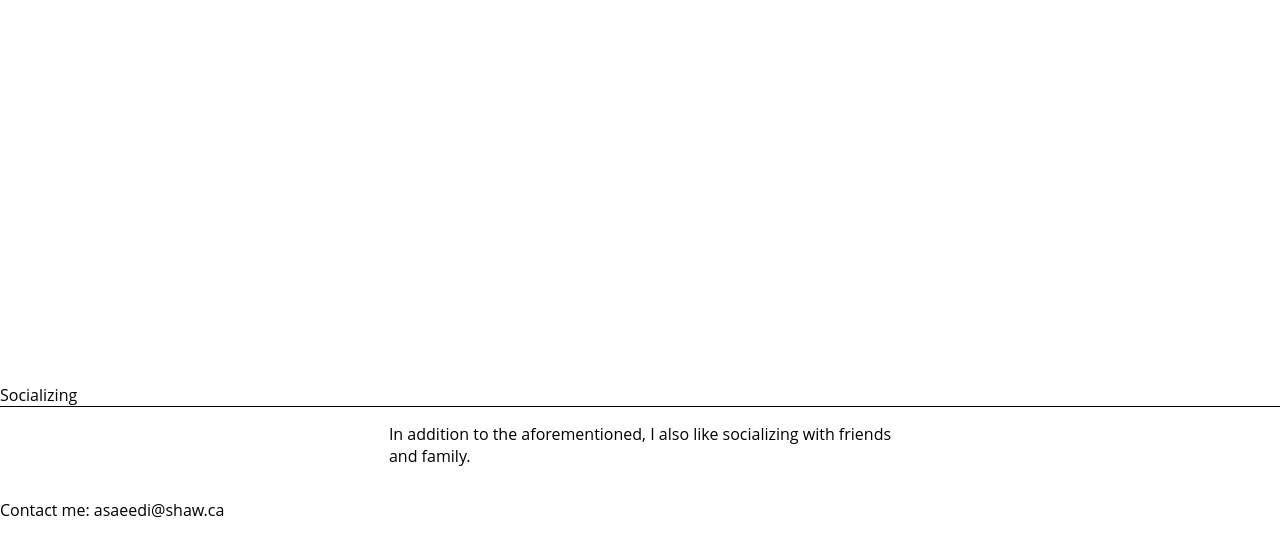
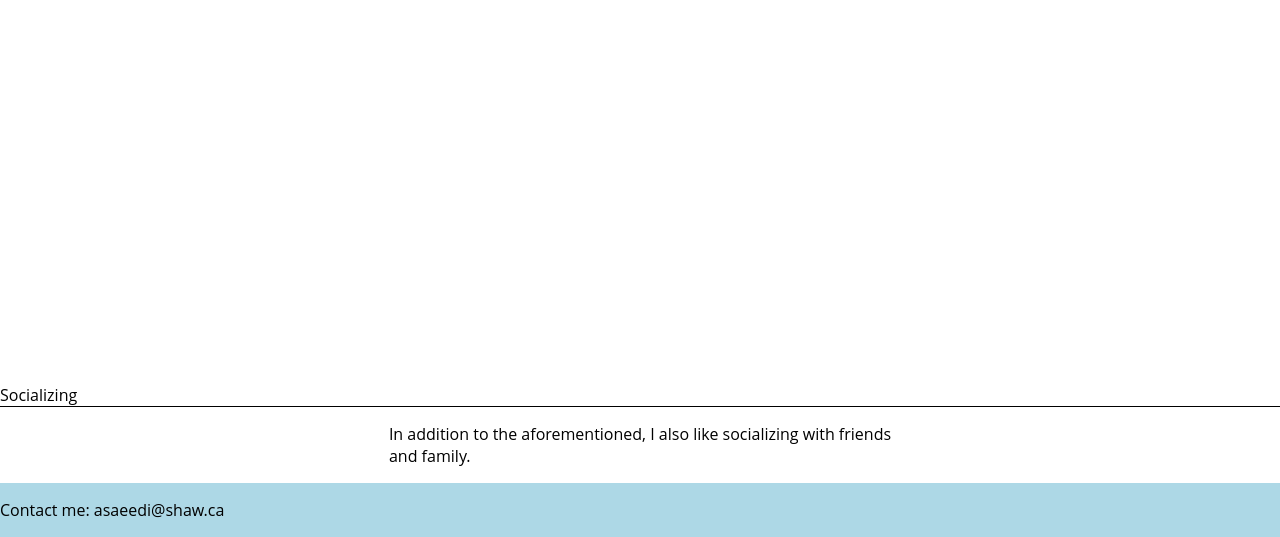
Before and after one commit to ramyar4321/personal-website, a plain HTML site: page pages/aboutme.html in a window 1280 px wide. Shown: the part 1520-2057 px from the top of the page. Drawn offline with Linux system fonts and the light colour scheme.

Commit message:
Moved footer css from home to common_style

```diff
--- a/css/common_styles.css
+++ b/css/common_styles.css
@@ -37,3 +37,10 @@ header a {
 header a:hover {
     text-decoration: underline;
 }
+
+.contact {
+    margin: auto 0;
+    background-color: lightblue;
+    text-decoration: none;
+    flex-grow: 1;
+}
--- a/css/home.css
+++ b/css/home.css
@@ -25,10 +25,3 @@
     font-size: 20px;
     color: white;
 }
-
-.contact {
-    margin: auto 0;
-    background-color: lightblue;
-    text-decoration: none;
-    flex-grow: 1;
-}
```
